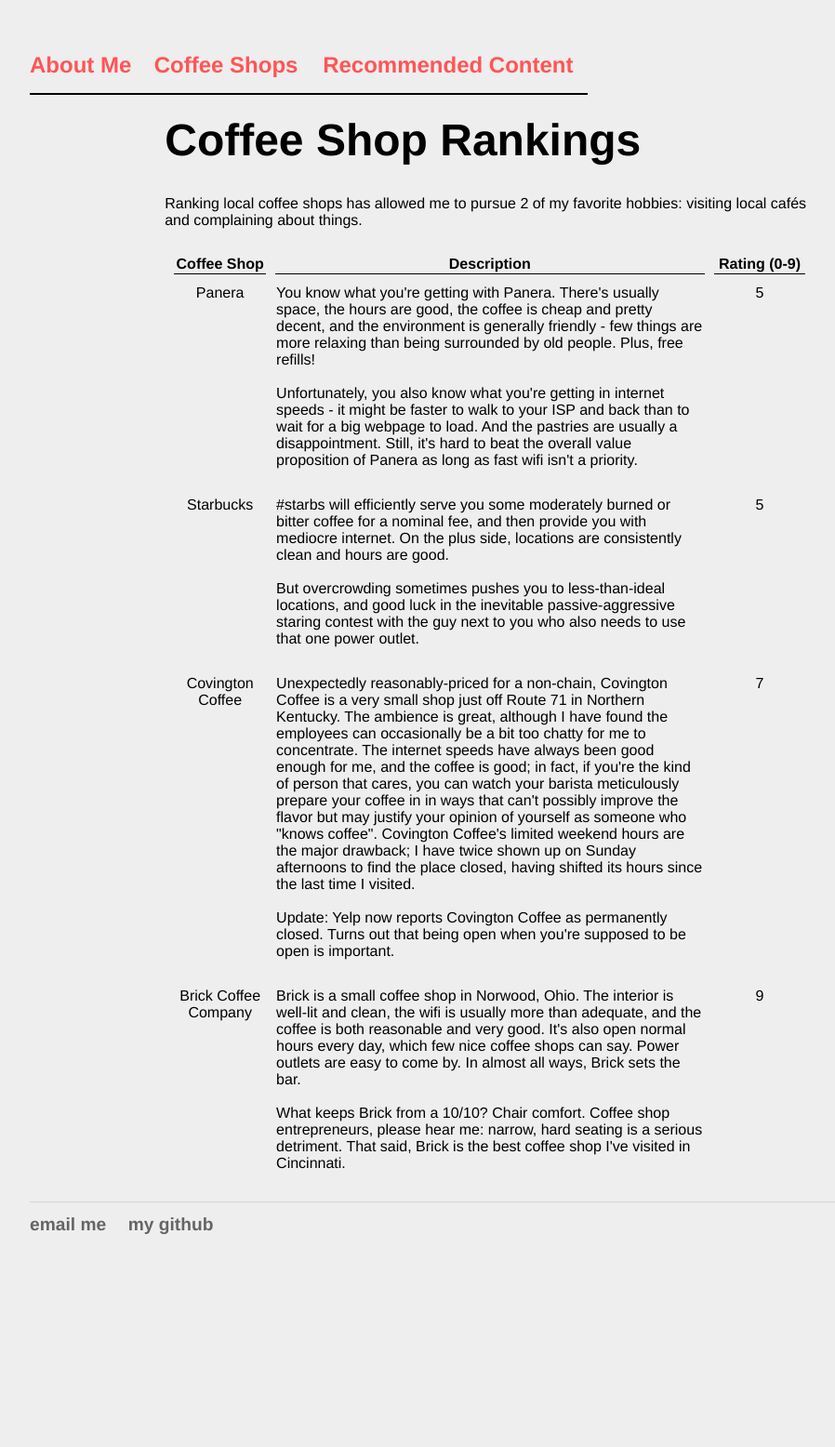
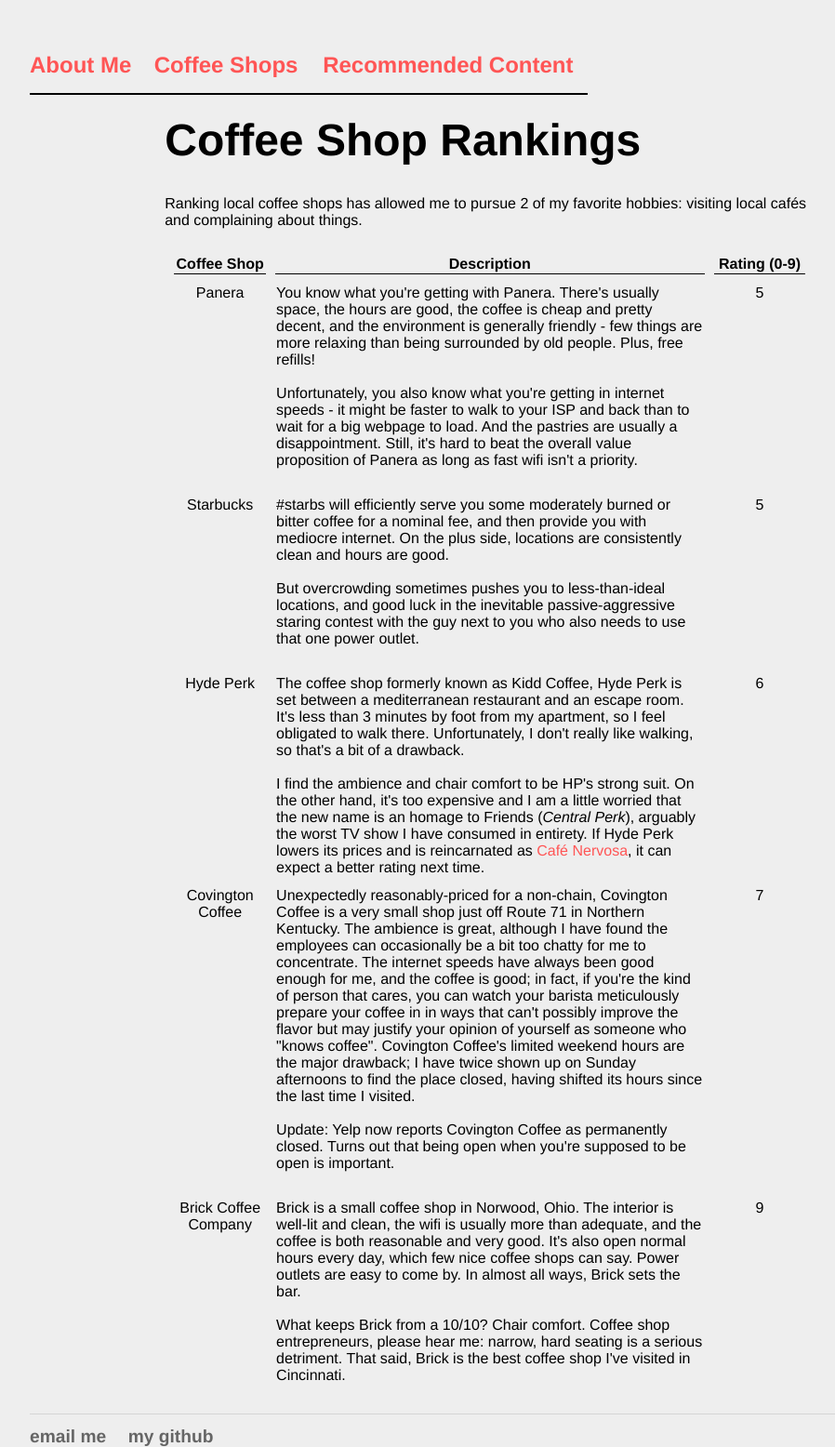
Before and after one commit to eswan18/ethanswan.com, a Jekyll site: the page built from coffee_shops.html, in a window 1280 px wide. Shown: the whole page at 93% size, without its empty margins (8-906 px from the left). Built offline with Jekyll 4.4.1, drawn with Linux system fonts in a browser that asks for light colours; before the commit the page ends 1328 px from its top, so only the background shows below that.

Commit message:
added hyde perk

```diff
--- a/coffee_shops.html
+++ b/coffee_shops.html
@@ -31,6 +31,14 @@
 				<td>5</td>
 			</tr>
 
+            <tr>
+                <td>Hyde Perk</td>
+                <td>The coffee shop formerly known as Kidd Coffee, Hyde Perk is set between a mediterranean restaurant and an escape room. It's less than 3 minutes by foot from my apartment, so I feel obligated to walk there. Unfortunately, I don't really like walking, so that's a bit of a drawback.<br><br>
+                    I find the ambience and chair comfort to be HP's strong suit. On the other hand, it's too expensive and I am a little worried that the new name is an homage to Friends (<em>Central Perk</em>), arguably the worst TV show I have consumed in entirety. If Hyde Perk lowers its prices and is reincarnated as <a href='http://thecheersfrasier.wikia.com/wiki/Caf%C3%A9_Nervosa'>Caf&eacute; Nervosa</a>, it can expect a better rating next time.
+                </td>
+                <td>6</td>
+            </tr>
+
 			<tr>
 				<td>Covington Coffee</td>
                 <td>Unexpectedly reasonably-priced for a non-chain, Covington Coffee is a very small shop just off Route 71 in Northern Kentucky. The ambience is great, although I have found the employees can occasionally be a bit too chatty for me to concentrate. The internet speeds have always been good enough for me, and the coffee is good; in fact, if you're the kind of person that cares, you can watch your barista meticulously prepare your coffee in in ways that can't possibly improve the flavor but may justify your opinion of yourself as someone who "knows coffee". Covington Coffee's limited weekend hours are the major drawback; I have twice shown up on Sunday afternoons to find the place closed, having shifted its hours since the last time I visited.<br><br>
```
